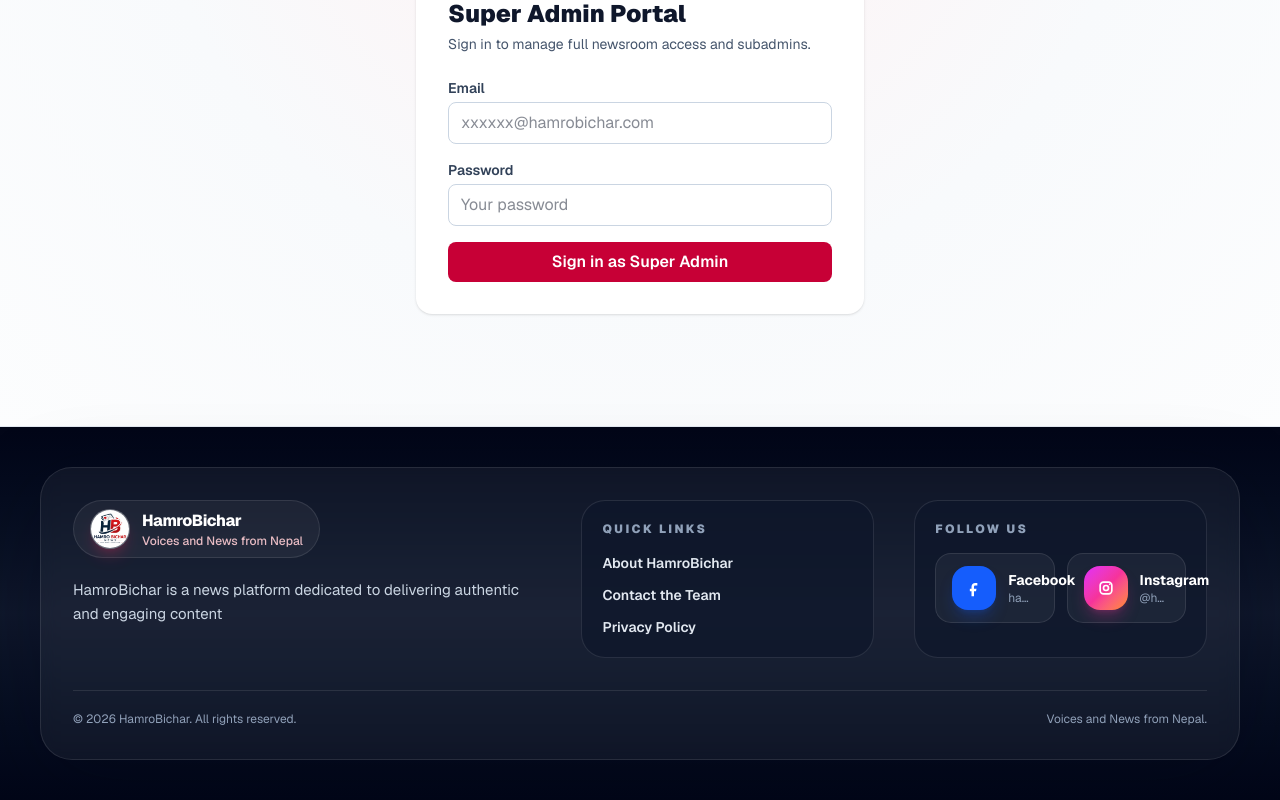
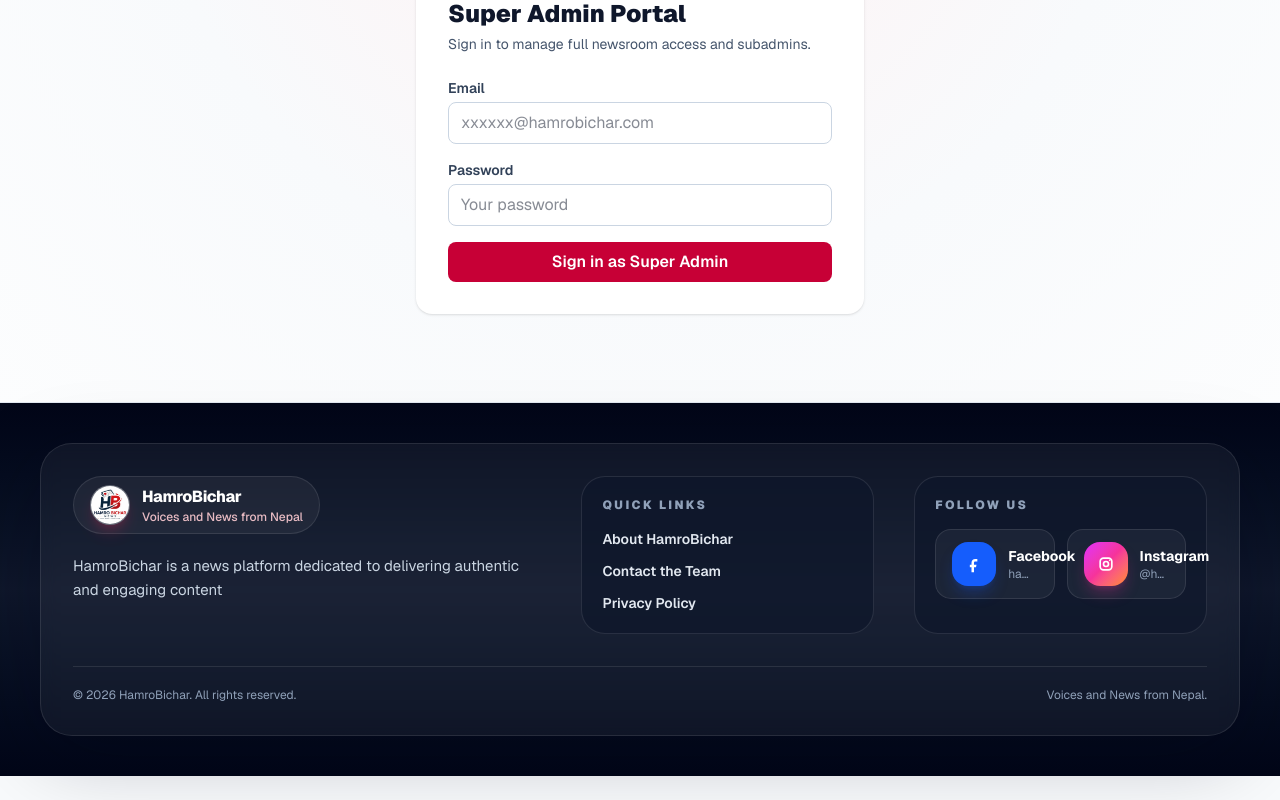
Before and after one commit to chapter-ranjeet/HamroBichar, a Next.js app in the folder frontend/: page /master in a window 1280 px wide. Shown: the part 200-1000 px from the top of the page. After the commit the page ends 976 px from the top, so only its background shows below. Built offline with nearby package versions, Linux system fonts and the light colour scheme; no server answers.

Commit message:
Refine calendar layout and tighten footer spacing

```diff
--- a/frontend/src/components/Footer.tsx
+++ b/frontend/src/components/Footer.tsx
@@ -5,7 +5,7 @@
   const year = new Date().getFullYear();
 
   return (
-    <footer className="mt-16 border-t border-slate-200 bg-linear-to-b from-slate-950 via-slate-900 to-slate-950 text-slate-100">
+    <footer className="mt-8 border-t border-slate-200 bg-linear-to-b from-slate-950 via-slate-900 to-slate-950 text-slate-100 sm:mt-10">
       <div className="w-full px-4 py-8 sm:px-6 lg:px-10 lg:py-10">
         <div className="rounded-4xl border border-white/10 bg-white/5 p-4 shadow-[0_20px_80px_rgba(2,6,23,0.25)] backdrop-blur md:p-6 lg:p-8">
           <div className="grid gap-8 md:grid-cols-2 xl:grid-cols-[1.6fr_1fr_1fr] xl:gap-10">
--- a/frontend/src/components/NepaliCalendarWidget.tsx
+++ b/frontend/src/components/NepaliCalendarWidget.tsx
@@ -167,7 +167,7 @@
   };
 
   return (
-    <section className={`grid gap-4 lg:grid-cols-[1.2fr,0.8fr] ${className}`}>
+    <section className={`grid gap-4 md:grid-cols-[1.2fr,0.8fr] ${className}`}>
       <div className="rounded-3xl border border-slate-200 bg-white p-4 shadow-sm sm:p-5">
         <div className="mb-4 flex items-start justify-between gap-3">
           <div>
@@ -239,7 +239,7 @@
         </div>
       </div>
 
-      <aside className="rounded-3xl border border-rose-200 bg-linear-to-b from-rose-50 to-white p-3.5 shadow-sm sm:p-4 lg:p-5">
+      <aside className="rounded-3xl border border-rose-200 bg-linear-to-b from-rose-50 to-white p-3.5 shadow-sm sm:p-4 md:p-5">
           <div className="mb-3 flex items-center justify-between gap-2">
             <div>
               <p className="text-xs font-black uppercase tracking-[0.18em] text-rose-700">Events & Festivals</p>
```
